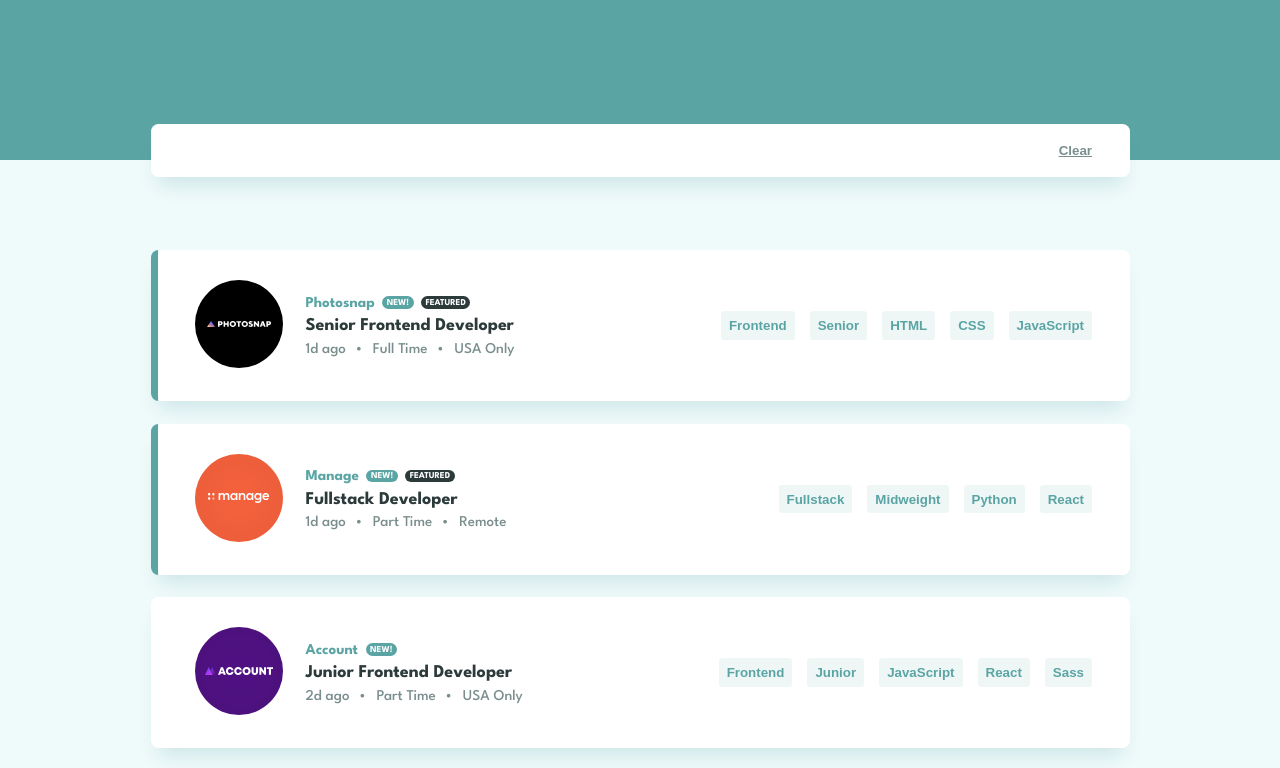
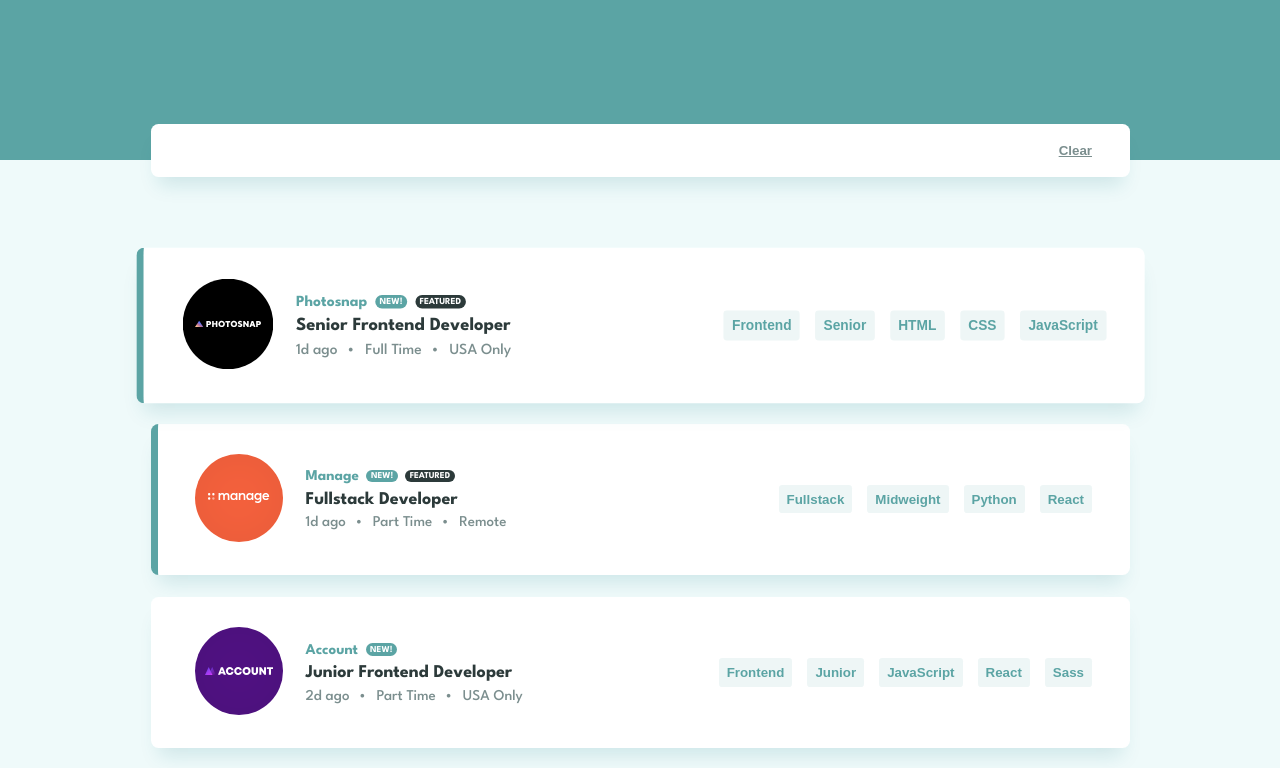
Before and after one commit to AmberVenema98/CodeOrange, a plain HTML site: page index.html in a window 1280 px wide. In both pictures the pointer is over the element 640 px from the left and 325 px from the top of the page. Shown: the top 768 px of the page. Drawn offline with Linux system fonts and the light colour scheme.

Commit message:
Hover transition job card

```diff
--- a/style.css
+++ b/style.css
@@ -115,6 +115,12 @@ body {
   align-items: center;
   justify-content: space-between;
   border-left: 0.5em solid transparent;
+  transition: all 0.5s ease;
+}
+
+.job-card:hover {
+  transform: scale(1.03);
+
 }
 
 .job-card.featured {
```
